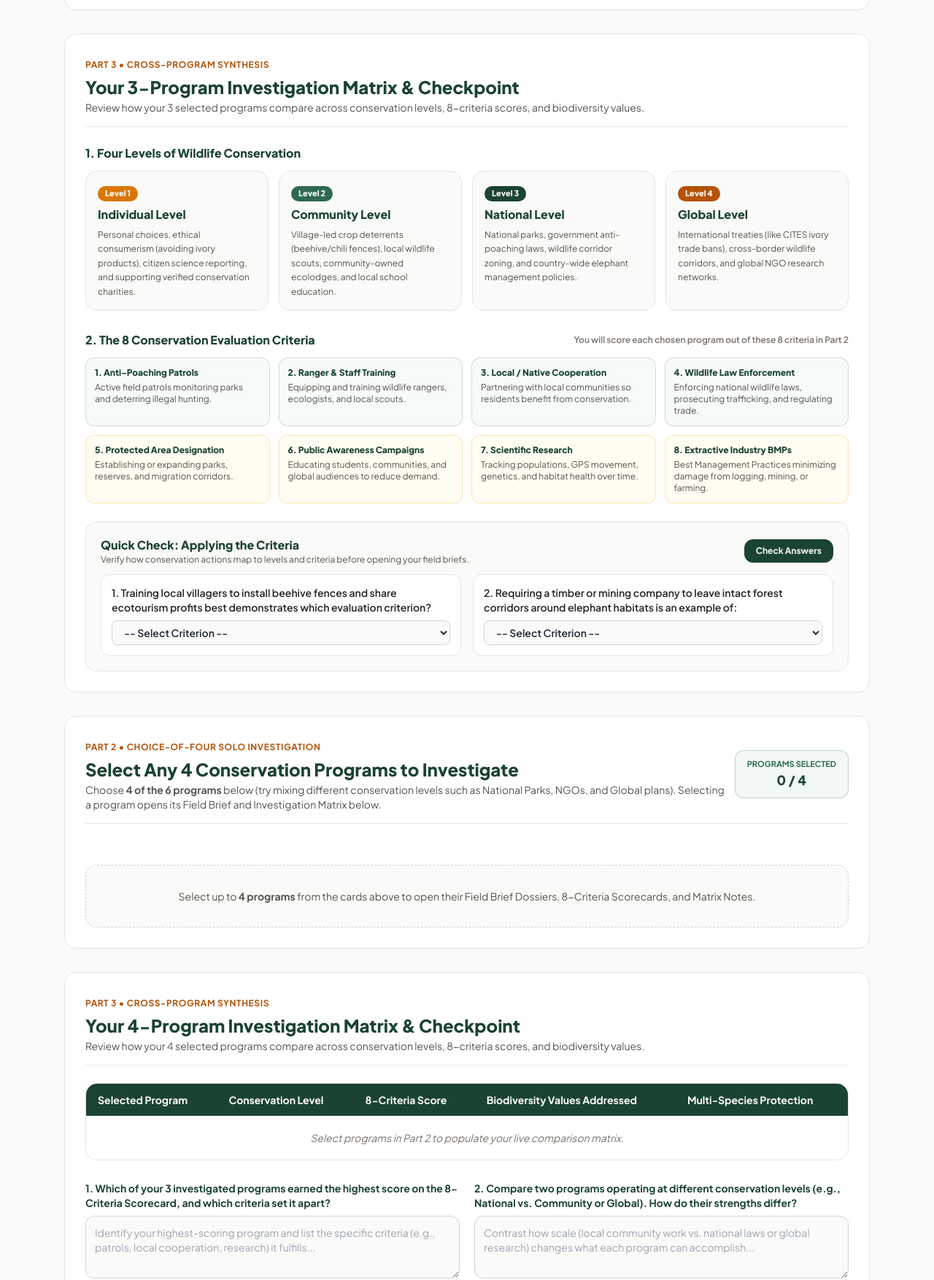
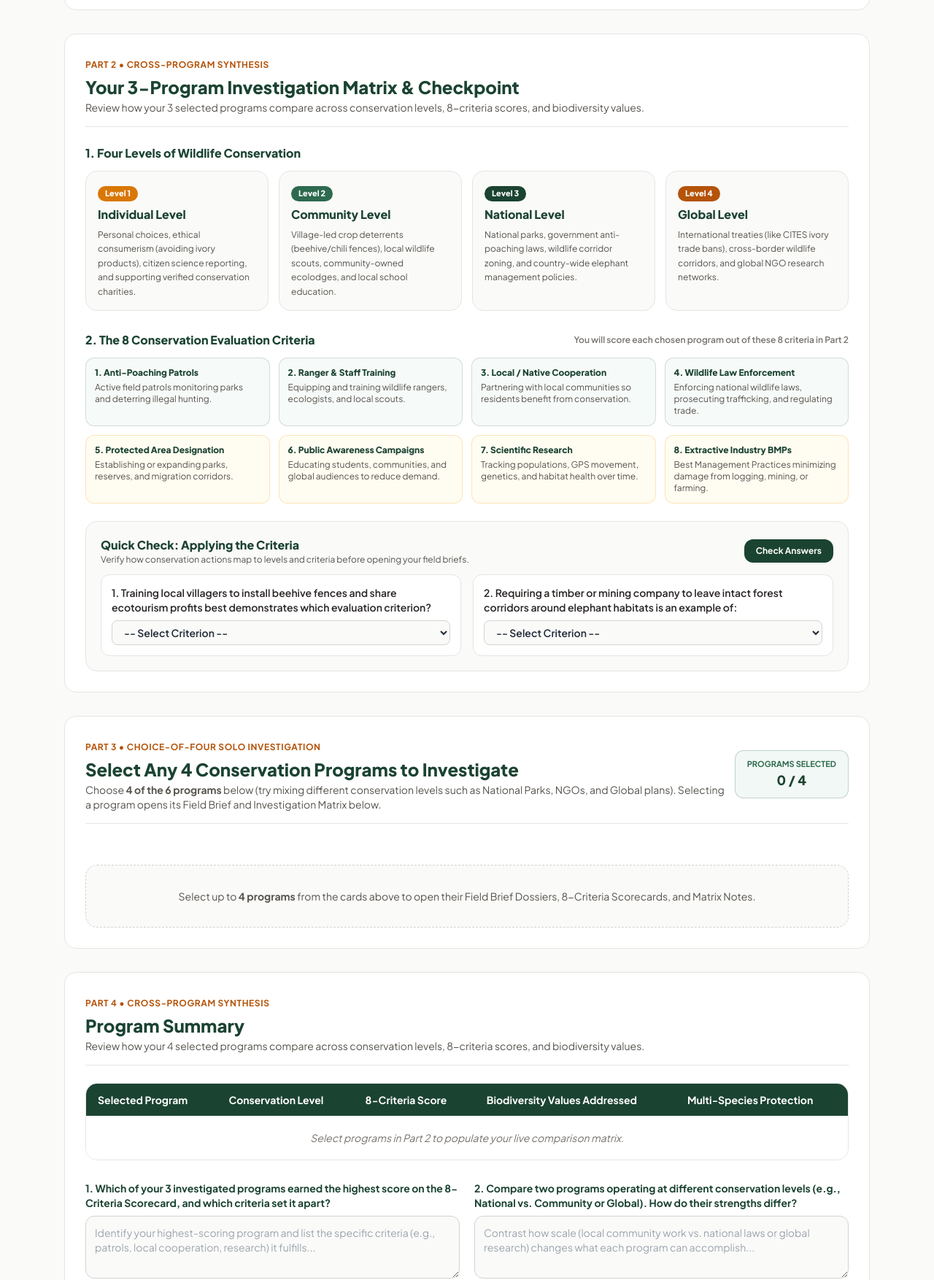
Before and after one commit to Bioteacher-k12/Elephant_Conservation_Day_1, a plain HTML site: page index.html in a window 1280 px wide. Shown: the part 778-2532 px from the top of the page at 73% size. Drawn offline with nearby package versions, Linux system fonts and the light colour scheme.

Commit message:
Update index.html

```diff
--- a/index.html
+++ b/index.html
@@ -154,10 +154,10 @@
     <section class="bg-white rounded-2xl border border-stone-200 p-5 sm:p-7 shadow-xs space-y-6">
       <div class="border-b border-stone-200 pb-4 flex flex-col sm:flex-row sm:items-center justify-between gap-3">
         <div>
-          <span class="text-xs font-bold uppercase tracking-wider text-warmamber-700">Part 2 &bull; Choice-of-Three Solo Investigation</span>
+          <span class="text-xs font-bold uppercase tracking-wider text-warmamber-700">Part 1 &bull; Choice-of-Three Solo Investigation</span>
           <h2 class="text-xl sm:text-2xl font-extrabold text-forest-900 mt-1">Select Any 3 Conservation Programs to Investigate</h2>
           <p class="text-xs sm:text-sm text-stone-600 mt-0.5">
-            Choose <strong>3 of the 6 programs</strong> below (try mixing different conservation levels such as National Parks, NGOs, and Global plans). Selecting a program opens its Field Brief and Investigation Matrix below.
+            Choose <strong>3 of the 6 programs</strong> below (try mixing different conservation levels such as National Parks, NGOs, and Global plans). Selecting a program opens its Field Brief and Investigation Matrix below. Click on them to select them.
           </p>
         </div>
 
@@ -190,7 +190,7 @@
     <!-- =================================================================== -->
     <section class="bg-white rounded-2xl border border-stone-200 p-5 sm:p-7 shadow-xs space-y-6">
       <div class="border-b border-stone-200 pb-4">
-        <span class="text-xs font-bold uppercase tracking-wider text-warmamber-700">Part 3 &bull; Cross-Program Synthesis</span>
+        <span class="text-xs font-bold uppercase tracking-wider text-warmamber-700">Part 2 &bull; Cross-Program Synthesis</span>
         <h2 class="text-xl sm:text-2xl font-extrabold text-forest-900 mt-1">Your 3-Program Investigation Matrix &amp; Checkpoint</h2>
         <p class="text-xs sm:text-sm text-stone-600 mt-0.5">
           Review how your 3 selected programs compare across conservation levels, 8-criteria scores, and biodiversity values.
@@ -330,7 +330,7 @@
     <section class="bg-white rounded-2xl border border-stone-200 p-5 sm:p-7 shadow-xs space-y-6">
       <div class="border-b border-stone-200 pb-4 flex flex-col sm:flex-row sm:items-center justify-between gap-3">
         <div>
-          <span class="text-xs font-bold uppercase tracking-wider text-warmamber-700">Part 2 &bull; Choice-of-Four Solo Investigation</span>
+          <span class="text-xs font-bold uppercase tracking-wider text-warmamber-700">Part 3 &bull; Choice-of-Four Solo Investigation</span>
           <h2 class="text-xl sm:text-2xl font-extrabold text-forest-900 mt-1">Select Any 4 Conservation Programs to Investigate</h2>
           <p class="text-xs sm:text-sm text-stone-600 mt-0.5">
             Choose <strong>4 of the 6 programs</strong> below (try mixing different conservation levels such as National Parks, NGOs, and Global plans). Selecting a program opens its Field Brief and Investigation Matrix below.
@@ -366,8 +366,8 @@
     <!-- =================================================================== -->
     <section class="bg-white rounded-2xl border border-stone-200 p-5 sm:p-7 shadow-xs space-y-6">
       <div class="border-b border-stone-200 pb-4">
-        <span class="text-xs font-bold uppercase tracking-wider text-warmamber-700">Part 3 &bull; Cross-Program Synthesis</span>
-        <h2 class="text-xl sm:text-2xl font-extrabold text-forest-900 mt-1">Your 4-Program Investigation Matrix &amp; Checkpoint</h2>
+        <span class="text-xs font-bold uppercase tracking-wider text-warmamber-700">Part 4 &bull; Cross-Program Synthesis</span>
+        <h2 class="text-xl sm:text-2xl font-extrabold text-forest-900 mt-1">Program Summary</h2>
         <p class="text-xs sm:text-sm text-stone-600 mt-0.5">
           Review how your 4 selected programs compare across conservation levels, 8-criteria scores, and biodiversity values.
         </p>
```
